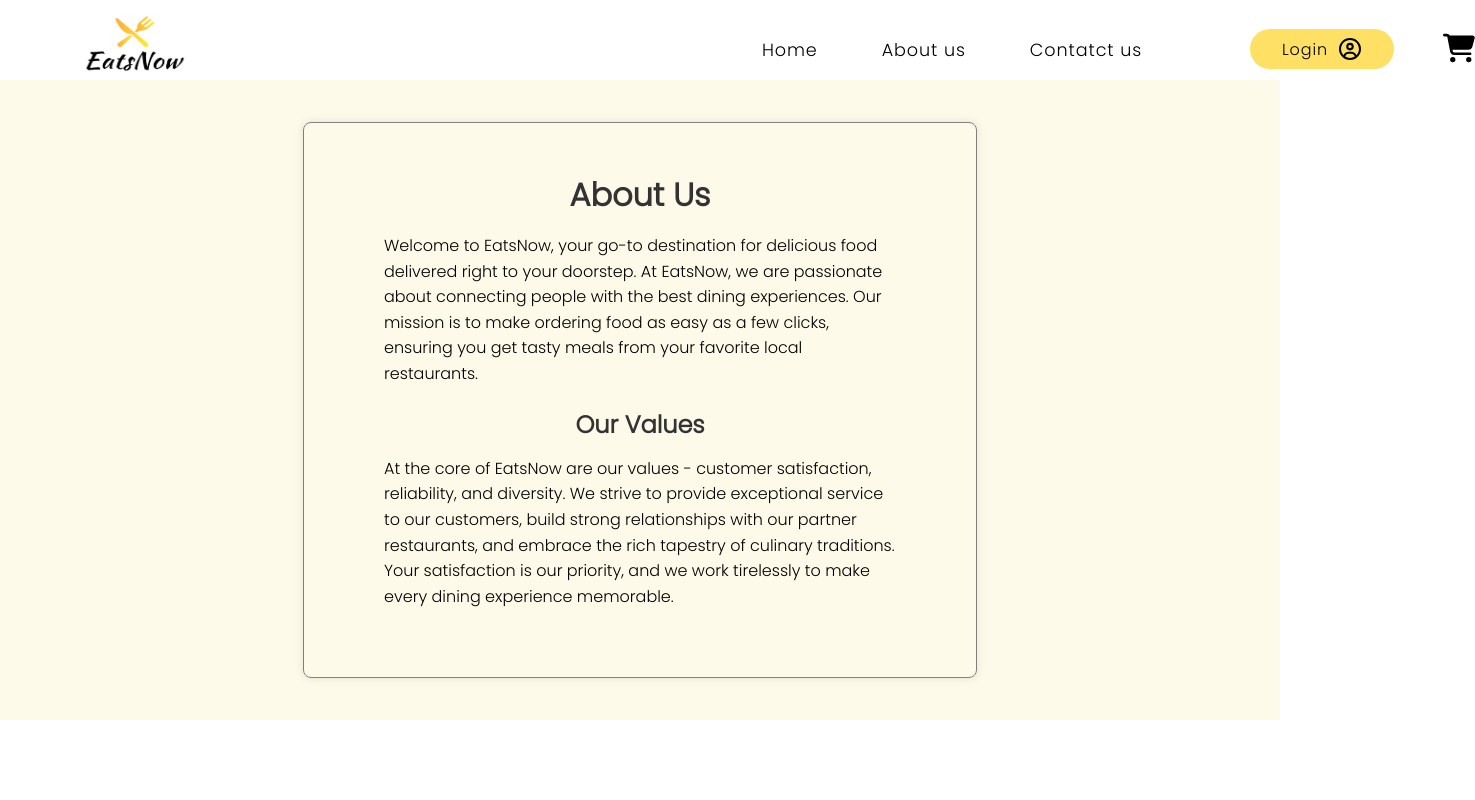
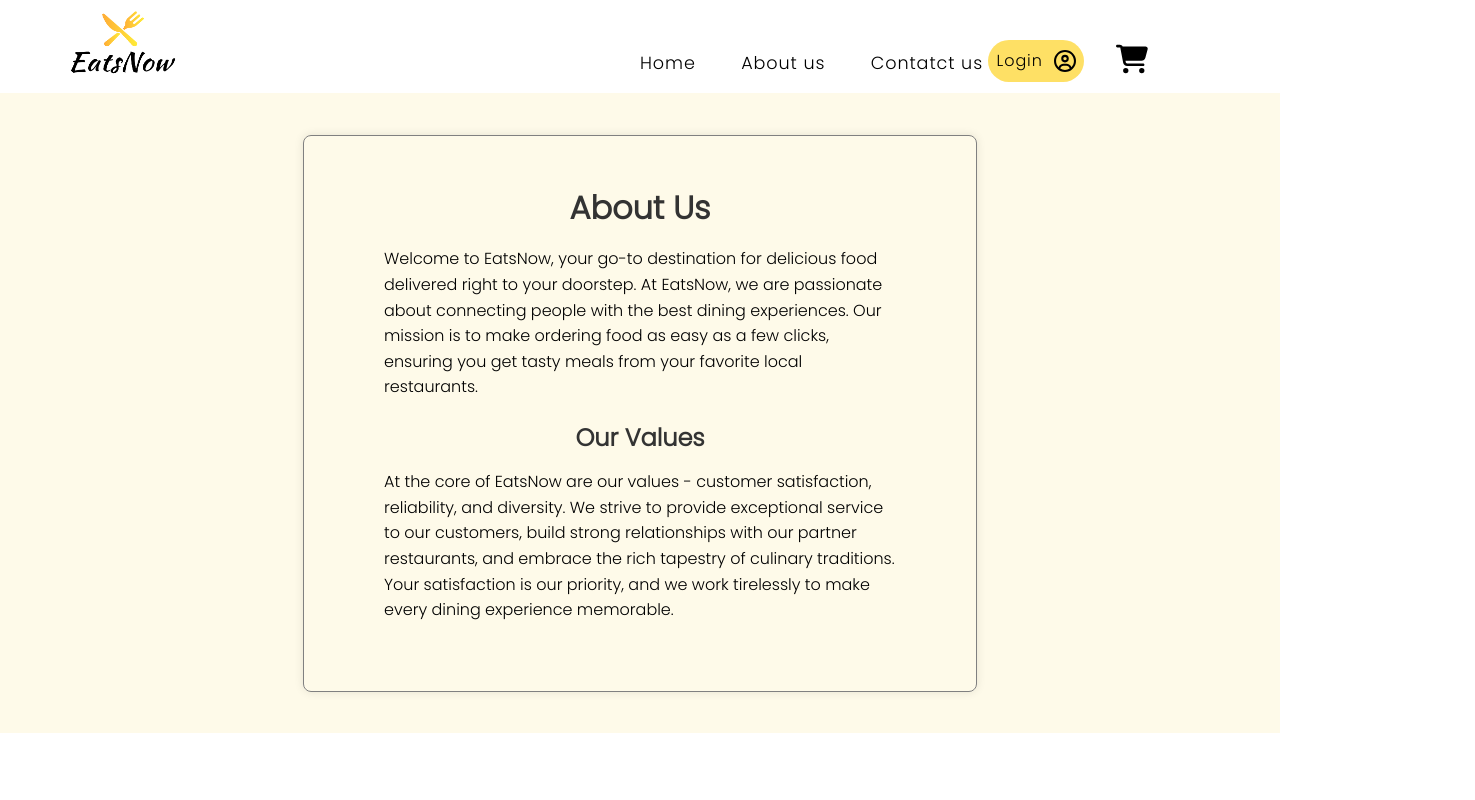
Before and after one commit to sayaliundale/EatsNow, a React (Create React App) app: page /aboutus in a window 1280 px wide. Shown: the top 800 px of the page, 1475 px wide, since content can reach past the window. Built offline with nearby package versions, Linux system fonts and the light colour scheme.

Commit message:
header responsive design

```diff
--- a/src/Components/Body.js
+++ b/src/Components/Body.js
@@ -44,8 +44,8 @@ const Body = () => {
       );
       const json1 = await data.json();
       console.log(json1);
-      setRestofList(json1?.data?.cards[4]?.card?.card?.gridElements?.infoWithStyle?.restaurants);
-      setFilterRest(json1?.data?.cards[4]?.card?.card?.gridElements?.infoWithStyle?.restaurants);
+      setRestofList(json1?.data?.cards[5]?.card?.card?.gridElements?.infoWithStyle?.restaurants);
+      setFilterRest(json1?.data?.cards[5]?.card?.card?.gridElements?.infoWithStyle?.restaurants);
     } catch (error) {
       console.error("Error fetching data:", error);
     }
--- a/src/Components/Header.js
+++ b/src/Components/Header.js
@@ -6,6 +6,11 @@ import { Link } from 'react-router-dom';
 const Header = () => {
 
     let [login, setlogout] = useState("Login");
+    const [showMenu, setShowMenu] = useState(false);
+
+    const toggleMenu = () => {
+        setShowMenu(!showMenu);
+    };
     return (
         <>
             <div className="header">
@@ -18,9 +23,9 @@ const Header = () => {
                             <li><Link to="/" style={{ textDecoration: "none", color: "inherit" }}>Home</Link></li>
                             <li> <Link to="/aboutus" style={{ textDecoration: "none", color: "inherit" }}>About us</Link></li>
                             <li><Link to="/contactus" style={{ textDecoration: "none", color: "inherit" }}>Contatct us</Link></li>
+
                         </ul>
                     </div>
-
                     <div className="login">
                         <ul>
                             <button onClick={() => {
@@ -32,7 +37,13 @@ const Header = () => {
                     <div className="cart">
                         <svg xmlns="http://www.w3.org/2000/svg" height="16" width="18" viewBox="0 0 576 512"><path d="M0 24C0 10.7 10.7 0 24 0H69.5c22 0 41.5 12.8 50.6 32h411c26.3 0 45.5 25 38.6 50.4l-41 152.3c-8.5 31.4-37 53.3-69.5 53.3H170.7l5.4 28.5c2.2 11.3 12.1 19.5 23.6 19.5H488c13.3 0 24 10.7 24 24s-10.7 24-24 24H199.7c-34.6 0-64.3-24.6-70.7-58.5L77.4 54.5c-.7-3.8-4-6.5-7.9-6.5H24C10.7 48 0 37.3 0 24zM128 464a48 48 0 1 1 96 0 48 48 0 1 1 -96 0zm336-48a48 48 0 1 1 0 96 48 48 0 1 1 0-96z" /></svg>
                     </div>
-                </div>
+
+                    <div className="hamburger" onClick={()=>
+                    setShowMenu(!showMenu)}>
+                        <svg xmlns="http://www.w3.org/2000/svg" height="28" width="26" viewBox="0 0 448 512"><path d="M0 96C0 78.3 14.3 64 32 64H416c17.7 0 32 14.3 32 32s-14.3 32-32 32H32C14.3 128 0 113.7 0 96zM0 256c0-17.7 14.3-32 32-32H416c17.7 0 32 14.3 32 32s-14.3 32-32 32H32c-17.7 0-32-14.3-32-32zM448 416c0 17.7-14.3 32-32 32H32c-17.7 0-32-14.3-32-32s14.3-32 32-32H416c17.7 0 32 14.3 32 32z"
+                        /></svg>
+                    </div>
+                    </div>
             </div>
         </>
     )
--- a/src/Components/Intropage.js
+++ b/src/Components/Intropage.js
@@ -3,6 +3,7 @@ import "../Style/Intropage.css";
 import Roti from "../Imgs/Roti.jpg";
 import Pasta from "../Imgs/Pasta.jpg";
 import Body from './Body';
+import Food from "../Imgs/Food_Delivery_System-.png"
 
 const Intropage = () => {
   return (
@@ -13,8 +14,8 @@ const Intropage = () => {
             <p id="first-p"> Life's too short</p>
             <p id="second-p"> to cook, <span style={{ color: "orange" }}>let's eat !</span></p>
             <p id="order-now">Order now and conquer your cravings</p>
+            <img src={Food} alt="Food-delivery" />
             <p>
-
             </p>
           </div>
 
--- a/src/Components/RestCard.js
+++ b/src/Components/RestCard.js
@@ -5,7 +5,7 @@ import Star from "../Imgs/Greenstar.png"
 
 const RestCard = (props) => {
     const { resData } = props;
-     // Destructure 'resData' from the 'props' object
+    // Destructure 'resData' from the 'props' object
     const { cloudinaryImageId, cuisines, name, avgRating, sla } = resData?.info
     // Destructure properties from 'resData?.info' (using optional chaining to avoid errors if 'resData' or 'info' is undefined)
 
@@ -14,14 +14,16 @@ const RestCard = (props) => {
             <div className="rest-card">
                 <img src={CDNURL + cloudinaryImageId} alt="rest-img" />
                 <div className="rest-info">
-                    <h3>{name}</h3>
-                    <p>{cuisines.join(" , ")}</p>
-                    <p>{avgRating}
-                       <img src={Star} alt="star" style={{width:"1.2rem", marginLeft:"0.5rem", marginTop:"0.7rem" }} />
-                     <span> {sla?.deliveryTime} mins</span></p>
-
+                    <h3>{name || "Default Name"}</h3>
+                    <p>{cuisines ? cuisines.join(" , ") : "No cuisines available"}</p>
+                    <p>
+                        {avgRating}
+                        <img src={Star} alt="star" style={{ width: "1.2rem", marginLeft: "0.5rem", marginTop: "0.7rem" }} />
+                        <span>{sla?.deliveryTime ? `${sla.deliveryTime} mins` : "N/A"}</span>
+                    </p>
                 </div>
             </div>
+
         </>
     )
 };
--- a/src/Style/Body.css
+++ b/src/Style/Body.css
@@ -1,3 +1,7 @@
+*{
+    text-decoration: none !important;
+}
+
 .body {
     width: 100%;
     margin-top: 2rem;
@@ -119,14 +123,21 @@
     height: 22rem;
     border-radius: 5px;
     background-color: rgb(243, 241, 241);
+    color:rgb(55, 54, 54);
 }
 
 .rest-info {
     padding: 1rem;
     overflow: visible;
     overflow-wrap: normal;
+    text-decoration: none !important;
+
 
 }
+.rest-info a {
+    text-decoration: none;
+  }
+
 
 .search-info {
     padding-left: 2rem;
@@ -149,14 +160,14 @@
 .shimmer-container {
     display: flex;
     gap: 2rem;
-    padding: 5rem 5rem;
+    padding: 12rem 5rem;
     flex-wrap: wrap;
     margin-left: 30%;
 }
 
 .shimmer-ui {
-    width: 15rem;
-    height: 25rem;
+    width: 17rem;
+    height: 22rem;
     border-radius: 5px;
     background-color: rgb(236, 235, 235);
 
--- a/src/Style/Header.css
+++ b/src/Style/Header.css
@@ -9,52 +9,47 @@
 
 .header {
     width: 100%;
-    height: 5rem;
+    height: 5%;
     box-shadow: 0px 10px 10px -15px #6a6868;
     display: flex;
-
-
+    justify-content: space-between;
+    padding:0rem;
 }
 
 .logo img {
-    height: 3.5rem;
-    width: 7rem;
-
-    margin: 1rem 5rem;
+    height: 4rem;
+    width: 7.5rem;
+    margin: 0.7rem 4rem;
 }
 
 .right {
+
     display: flex;
-    margin-left: 30rem;
-    gap: 0.1rem;
-
+    gap:5%;
+    align-items: center;
+    width:50%;
+    margin-left: auto;
 }
 
 .nav-items ul {
     display: flex;
-    gap: 4rem;
+    gap: 10%;
     font-size: 1.1rem;
     letter-spacing: 0.9px;
-    justify-content: center;
-    margin-top: 2.3rem;
-    width: 25rem;
+    margin-top: 2rem;
+    width: 180%;
     height: 50%;
+
 
 }
 
 .nav-items li {
     list-style-type: none;
     color: inherit;
-
 }
 
 .nav-items li:hover {
     border-bottom: 5px solid orange;
-}
-
-.cart {
-
-    margin-left: 3rem;
 }
 
 .cart svg {
@@ -66,14 +61,11 @@
 
 .login {
     margin-top: 1.8rem;
-    height: 50%;
-
-
-    width: 9rem;
+    height: 45%;
+    width: 15%;
     background-color: rgb(254, 224, 101);
-    margin-left: 6rem;
     border-radius: 1.5rem;
-
+    margin-left: 10%;
 }
 
 .login button {
@@ -83,7 +75,6 @@
     font-size: 1rem;
     letter-spacing: 0.9px;
     background-color: rgb(254, 224, 101);
-
 
 }
 
@@ -98,3 +89,53 @@
     justify-content: center;
     margin-top: 0.5rem;
 }
+.hamburger svg{
+visibility: hidden;
+}
+@media only screen and (max-width: 1200px) {
+    .nav-items ul,.login button{
+        font-size: 90%;
+        gap:5%;
+    }
+
+    .right{
+        /* width:auto; */
+        margin-left: 20%;
+        gap:1rem;
+    }
+}
+@media only screen and (max-width: 1000px){
+    .hamburger svg{
+        visibility:visible;
+        position: absolute;
+        top:1rem;
+        margin-left: 7rem;
+
+
+       }
+       .nav-items ul{
+        flex-direction: column;
+        gap:1rem;
+        font-size: 1rem;
+
+       }
+       .right{
+        visibility: hidden;
+        flex-direction: column;
+        position: relative;
+        left:1rem;
+        width:40%;
+        background-color: rgb(248, 248, 231);
+        gap:0rem;
+        z-index: 3;
+
+       }
+       .login button, .login{
+            background-color: transparent;
+       }
+       .login{
+        font-size: 1.2rem;
+        margin-right:3.5rem ;
+       }
+
+}
--- a/src/Style/Intropage.css
+++ b/src/Style/Intropage.css
@@ -1,9 +1,9 @@
 .main {
-
     width: 100%;
-    height: 29rem;
-    margin: 0rem;
+    height: 60%;
+    background-color: rgb(254, 250, 233);
     display: flex;
+    z-index: 1;
 
 }
 
@@ -12,52 +12,65 @@
     height: 100%;
     width: 50%;
 
-    padding: 1rem;
-    background-color: rgb(254, 250, 233);
-
 }
 
 .intro-right {
-    width: 80%;
+    width: 60%;
+    margin-top: 4%;
 }
 
 .intro-right {
     display: flex;
     gap: 6rem;
     justify-content: center;
+    padding:1rem;
 }
 
 .intro-right img {
-
-    width: 17rem;
-    height: 24rem;
+    width: 30%;
+    height: 40%;
     border-radius: 7rem;
     box-shadow: rgba(0, 0, 0, 0.25) 0px 14px 28px, rgba(0, 0, 0, 0.22) 0px 10px 10px;
 
 }
-
+.roti-img{
+    height:60%;
+}
 .pasta-img {
-    margin-top: 4rem;
+    margin-top: 3rem;
 }
 
 .intro-text {
     padding-left: 25%;
     padding-top: 10%;
     color:rgb(67, 67, 67);
+
+}
+.intro-text img{
+    position: relative;
+    right:3rem;
+    top:-3rem;
+     width:100%;
+
 }
 
 #first-p,
 #second-p {
-    font-size: 2.5rem;
-
-}
-
-#second-p {
-    margin-top: -0.6rem;
+    font-size: 3rem;
 
 }
 
 #order-now {
-    font-size: 1.3rem;
-    margin-top: 0.8rem;
+    font-size: 1.5rem;
+    margin-top: 1rem;
 }
+@media only screen and (max-width: 1200px){
+    .main{
+        font-size: 90%;
+    }
+}
+@media only screen and (max-width: 1000px){
+    .main{
+        margin-top: -10rem;
+    }
+}
```
Also changed, not shown: src/Components/RestaurantMenu.js (+7 -7 lines), src/Imgs/Food_Delivery_System-.png (added), src/Imgs/Pasta.jpg.
